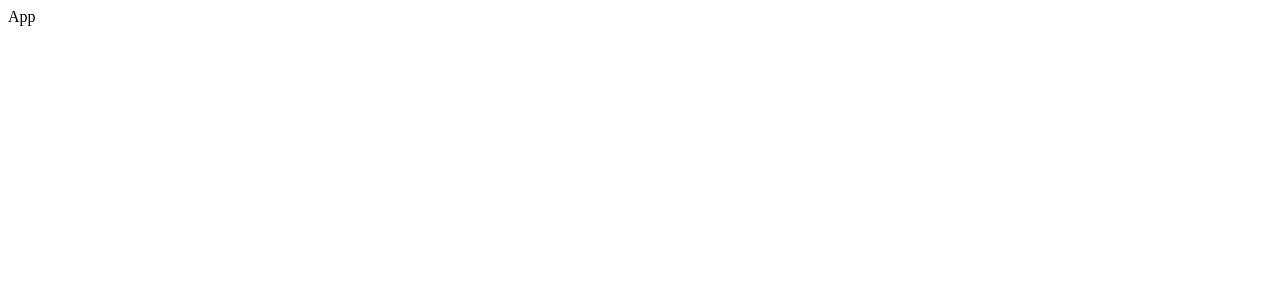
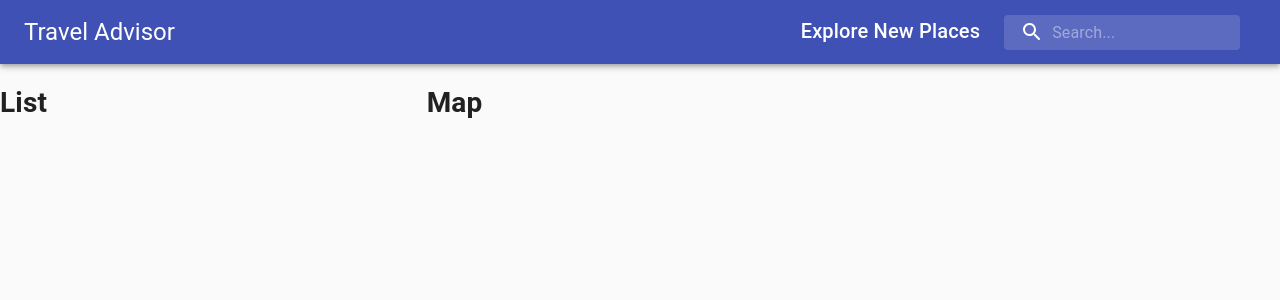
Before and after one commit to veyselkartalmis/react-api-projects, a React (Create React App) app in the folder travel-advisor/: page / in a window 1280 px wide. Shown: the top 300 px of the page. Built offline with nearby package versions, Linux system fonts and the light colour scheme.

Commit message:
header added

```diff
--- a/travel-advisor/public/index.html
+++ b/travel-advisor/public/index.html
@@ -11,8 +11,6 @@
     />
     <link rel="apple-touch-icon" href="%PUBLIC_URL%/logo192.png" />
 
-    <link rel="manifest" href="%PUBLIC_URL%/manifest.json" />
-
     <title>React App</title>
   </head>
   <body>
--- a/travel-advisor/src/App.js
+++ b/travel-advisor/src/App.js
@@ -1,8 +1,25 @@
 import React from 'react'
+import { CssBaseline, Grid } from "@material-ui/core";
 
-const  App = () => {
+import Header from './components/Header/Header';
+import List from './components/List/List';
+import Map from './components/Map/Map';
+import PlaceDetails from './components/PlaceDetails/PlaceDetails';
+
+const App = () => {
   return (
-    <div>App</div>
+    <>
+      <CssBaseline />
+      <Header />
+      <Grid container spacing={3} style={{ width: "100%" }}>
+        <Grid item xs={12} md={4}>
+          <List />
+        </Grid>
+        <Grid item xs={12} md={8}>
+          <Map />
+        </Grid>
+      </Grid>
+    </>
   )
 }
 
--- a/travel-advisor/src/components/Header/Header.jsx
+++ b/travel-advisor/src/components/Header/Header.jsx
@@ -0,0 +1,34 @@
+import { Autocomplete } from "@react-google-maps/api"
+import { AppBar, Toolbar, Typography, InputBase, Box } from "@material-ui/core";
+import { SearchRounded } from "@material-ui/icons";
+
+import useStyles from "./styles";
+
+const Header = () => {
+    const classes = useStyles();
+
+    return (
+        <AppBar position="static">
+            <Toolbar className={classes.toolbar}>
+                <Typography variant="h5" className={classes.title}>
+                    Travel Advisor
+                </Typography>
+                <Box display="flex">
+                    <Typography variant="h6" className={classes.title}>
+                        Explore New Places
+                    </Typography>
+                    {/* <Autocomplete> */}
+                        <div className={classes.search}>
+                            <div className={classes.searchIcon}>
+                                <SearchRounded />
+                            </div>
+                            <InputBase placeholder="Search..." classes={{ root: classes.inputRoot, input: classes.inputInput }} />
+                        </div>
+                    {/* </Autocomplete> */}
+                </Box>
+            </Toolbar>
+        </AppBar>
+    );
+};
+
+export default Header;
--- /dev/null
+++ b/travel-advisor/src/components/Header/styles.js
@@ -0,0 +1,32 @@
+import { alpha, makeStyles } from '@material-ui/core/styles';
+
+export default makeStyles((theme) => ({
+    title: {
+        display: 'none',
+        [theme.breakpoints.up('sm')]: {
+            display: 'block',
+        },
+    },
+    search: {
+        position: 'relative',
+        borderRadius: theme.shape.borderRadius,
+        backgroundColor: alpha(theme.palette.common.white, 0.15),
+        '&:hover': { backgroundColor: alpha(theme.palette.common.white, 0.25) },
+        marginRight: theme.spacing(2),
+        marginLeft: 0,
+        width: '100%',
+        [theme.breakpoints.up('sm')]: { marginLeft: theme.spacing(3), width: 'auto' },
+    },
+    searchIcon: {
+        padding: theme.spacing(0, 2), height: '100%', position: 'absolute', pointerEvents: 'none', display: 'flex', alignItems: 'center', justifyContent: 'center',
+    },
+    inputRoot: {
+        color: 'inherit',
+    },
+    inputInput: {
+        padding: theme.spacing(1, 1, 1, 0), paddingLeft: `calc(1em + ${theme.spacing(4)}px)`, transition: theme.transitions.create('width'), width: '100%', [theme.breakpoints.up('md')]: { width: '20ch' },
+    },
+    toolbar: {
+        display: 'flex', justifyContent: 'space-between',
+    },
+}));
--- a/travel-advisor/src/components/List/List.jsx
+++ b/travel-advisor/src/components/List/List.jsx
@@ -0,0 +1,7 @@
+const List = () => {
+    return (
+        <h1>List</h1>
+    );
+};
+
+export default List;
--- a/travel-advisor/src/components/Map/Map.jsx
+++ b/travel-advisor/src/components/Map/Map.jsx
@@ -0,0 +1,7 @@
+const Map = () => {
+    return (
+        <h1>Map</h1>
+    );
+};
+
+export default Map;
--- /dev/null
+++ b/travel-advisor/src/components/PlaceDetails/PlaceDetails.jsx
@@ -0,0 +1,7 @@
+const PlaceDetails = () => {
+    return (
+        <h1>PlaceDetails</h1>
+    );
+};
+
+export default PlaceDetails;
```
Also changed, not shown: travel-advisor/src/components/List/styles.js (added), travel-advisor/src/components/Map/styles.js (added), travel-advisor/src/components/PlaceDetails/PlaceDetail.jsx (deleted), travel-advisor/src/components/PlaceDetails/styles.js (added).
